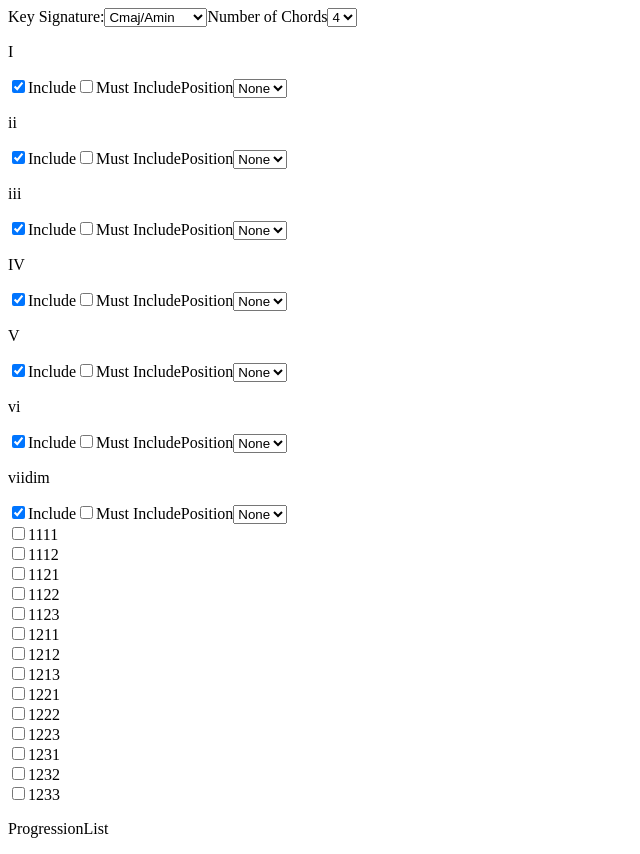
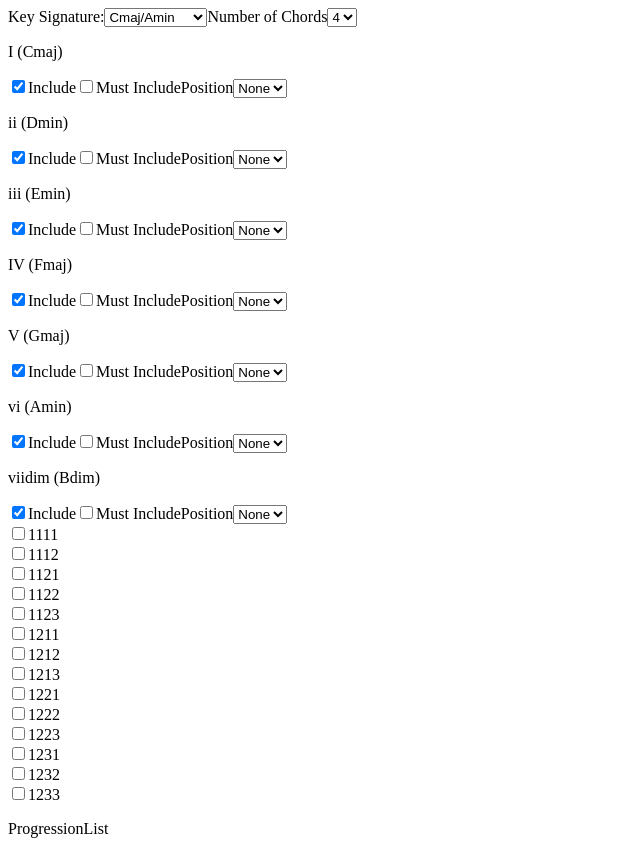
Before and after one commit to jared23m/ChordSafari, a React (Vite) app: page / in a window 1280 px wide. Shown: the whole page, without its empty margins (0-640 px from the left). Built offline with nearby package versions, Linux system fonts and the light colour scheme.

Commit message:
absolute symbols on check list

```diff
--- a/src/App.jsx
+++ b/src/App.jsx
@@ -36,7 +36,7 @@ function App() {
   return (
     <div className='App'>
        <KeyAndNumber keySig={keySig} setKeySig={setKeySig} numberOfChords={numberOfChords} setNumberOfChords={setNumberOfChords}/>
-      <ChordSelect chords={chords} setChords={setChords} numberOfChords={numberOfChords}/>
+      <ChordSelect keySig={keySig} chords={chords} setChords={setChords} numberOfChords={numberOfChords}/>
       <ComboSelect combos={combos} setCombos={setCombos}/>
       <ProgressionList/>
     </div>
--- a/src/components/ChordSelect.jsx
+++ b/src/components/ChordSelect.jsx
@@ -1,7 +1,20 @@
-import { chordRelativeRoots } from "../musicTheory";
+import { useState, useEffect } from "react";
+import { chordRelativeRoots, keySigNames, keySigIndex } from "../musicTheory";
 
 export default function ChordSelect(props){
 
+    // initializes states
+    const [keySigPlacement, setKeySigPlacement] = useState(0);
+
+    // changes key sig placement integer according to key sig so it can be used in translative calculations
+    useEffect(()=>{
+        const placement = keySigNames.findIndex((name)=>{
+            return name == props.keySig;
+        });
+        setKeySigPlacement(placement);
+    }, [props.keySig])
+
+    // creates numerical position list for position dropdown
     function positionList(numberOfPositions){
         const positionList = [];
         for (let i = 0; i <= numberOfPositions; i++){
@@ -12,9 +25,12 @@ export default function ChordSelect(props){
     }
 
     function renderRelativeRootFormSection(relativeRootSymbol, index){
+
+        const absoluteChordSymbol = keySigIndex[keySigPlacement][index];
+
         return (
             <div key={index}>
-            <p>{relativeRootSymbol}</p>
+            <p>{`${relativeRootSymbol} (${absoluteChordSymbol})`}</p>
                 <label className='chordSelectLabel'>
                         <input type="checkbox" value={relativeRootSymbol} checked={props.chords[relativeRootSymbol].include} onChange={()=>{
                             const currentChords = props.chords;
--- a/src/musicTheory/index.jsx
+++ b/src/musicTheory/index.jsx
@@ -10,6 +10,22 @@ export const keySigNames = ["Cmaj/Amin",
 "Amaj/F#min",
 "Bbmaj/Gmin",
 "Bmaj/G#min"];
+
+export const keySigIndex = [
+    ["Cmaj", "Dmin", 'Emin', 'Fmaj', 'Gmaj', 'Amin', 'Bdim'],
+    ['Dbmaj','Ebmin', 'Fmin', 'Gbmaj', 'Abmaj', "Bbmin", 'Cdim'],
+    ['Dmaj', 'Emin', 'F#min', 'Gmaj', 'Amaj', 'Bmin', 'C#dim'],
+    ['Ebmaj', 'Fmin', 'Gmin', 'Abmaj', 'Bbmaj', 'Cmin', 'Ddim'],
+    ['Emaj', 'F#min', 'G#min', 'Amaj', 'Bmaj', 'C#min', 'D#dim'],
+    ['Fmaj', 'Gmin', 'Amin', 'Bbmaj', 'Cmaj', 'Dmin', 'Edim'],
+    ['Gbmaj', 'Abmin', 'Bbmin', 'Cbmaj', 'Dbmaj', 'Ebmin', 'Fdim'],
+    ['Gmaj', 'Amin', 'Bmin', 'Cmaj', 'Dmaj', 'Emin', 'F#dim'],
+    ['Abmaj', 'Bbmin', 'Cmin', 'Dbmaj', 'Ebmaj', 'Fmin', 'Gdim'],
+    ['Amaj', 'Bmin', 'C#min', 'Dmaj', 'Emaj', 'F#min', 'G#dim'],
+    ['Bbmaj', 'Cmin', 'Dmin', 'Ebmaj', 'Fmaj', 'Gmin', 'Adim'],
+    ['Bmaj', 'C#min', 'D#min', 'Emaj', 'F#maj', 'G#min', 'A#dim'],
+
+]
 
 export const chordRelativeRoots = [
     "I",
```
